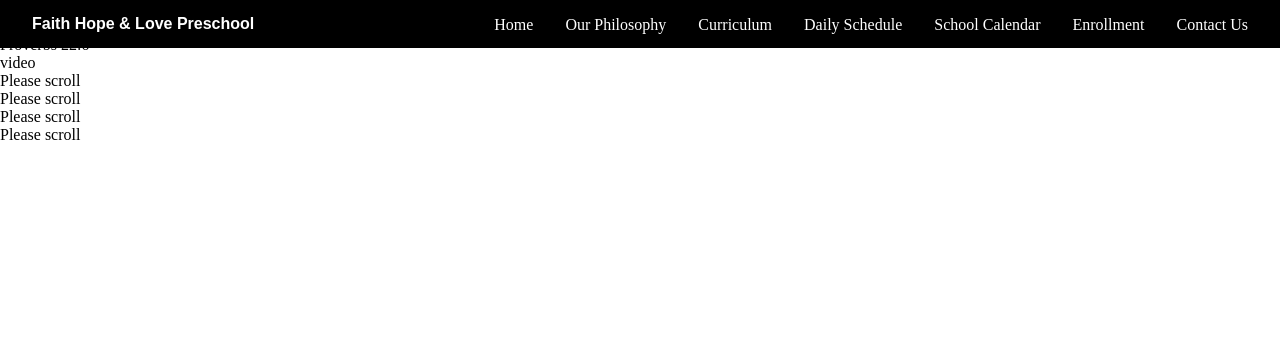
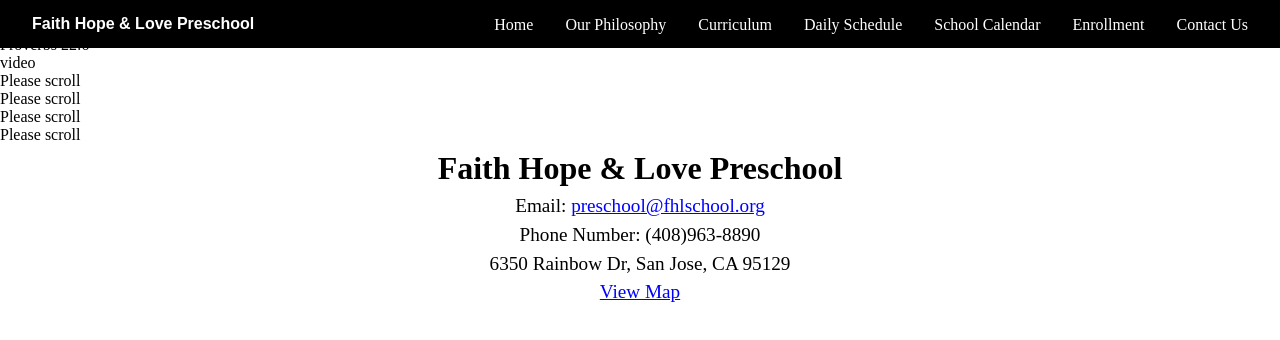
Before and after one commit to Alexlee8888/fhlpreschool.github.io, a Next.js app: page / in a window 1280 px wide. Shown: the top 340 px of the page. Built offline with nearby package versions, Linux system fonts and the light colour scheme.

Commit message:
added footer

```diff
--- a/components/layout/Footer.js
+++ b/components/layout/Footer.js
@@ -1,9 +1,19 @@
-
+import styles from './Footer.module.css'
 
 export default function Footer() {
     return (
-        <footer>
-            <h1> hey </h1>
+        <footer className={styles.wrapper}>
+            <p className={styles.schoolName}> Faith Hope & Love Preschool </p>
+            <div className={styles.otherInfo}>
+                <p> Email:  <a className={styles.link} href="mailto:preschool@fhlschool.org?body=">preschool@fhlschool.org</a> </p>
+                <p> Phone Number: (408)963-8890 </p>
+                <p> 6350 Rainbow Dr, San Jose, CA 95129 </p>
+                <a className={styles.link}
+                    href='https://www.google.com/maps/place/Faith+Hope+%26+Love+Preschool/@37.3009413,-122.0167985,20.48z/data=!4m5!3m4!1s0x8559ff76a6e27307:0xac1a5a61f441a34!8m2!3d37.3009085!4d-122.0165776?coh=164777&entry=tt&shorturl=1'
+                    target="_blank"
+                    rel="noreferrer">
+                    View Map </a>
+            </div>
         </footer>
     );
 }
--- /dev/null
+++ b/components/layout/Footer.module.css
@@ -0,0 +1,18 @@
+.wrapper {
+    text-align: center;
+    line-height: 1.50;
+}
+
+.schoolName {
+    font-weight: bold;
+    font-size: xx-large;
+}
+
+.otherInfo {
+    font-size: larger;
+}
+
+.link {
+    color: blue;
+    text-decoration: underline;
+}
--- a/components/layout/Layout.js
+++ b/components/layout/Layout.js
@@ -1,13 +1,15 @@
 import NavigationBar from './NavigationBar';
 import styles from './Layout.module.css';
+import Footer from './Footer'
 
 export default function Layout(props) {
     return (
         <div>
-            <NavigationBar/>
-            <main className = {styles.main}>
+            <main className={styles.main}>
                 {props.children}
             </main>
+            <NavigationBar />
+            <Footer />
         </div>
     );
 }
--- a/components/layout/Layout.module.css
+++ b/components/layout/Layout.module.css
@@ -1,6 +1,6 @@
 .main {
     /* margin: 3rem; */
-    position: absolute;
+    /* position: absolute;
     width: 90%;
-    max-width: 40rem;
+    max-width: 40rem; */
 }
--- a/pages/_app.js
+++ b/pages/_app.js
@@ -7,9 +7,9 @@ export default function App({ Component, pageProps }) {
   return (
     <>
       <ParallaxProvider className={styles.displayGrid} scrollAxis='vertical'>
-        <Component {...pageProps} />
-        <Layout />
-
+        <Layout>
+          <Component {...pageProps} />
+        </Layout>
       </ParallaxProvider>
     </>
 
```
